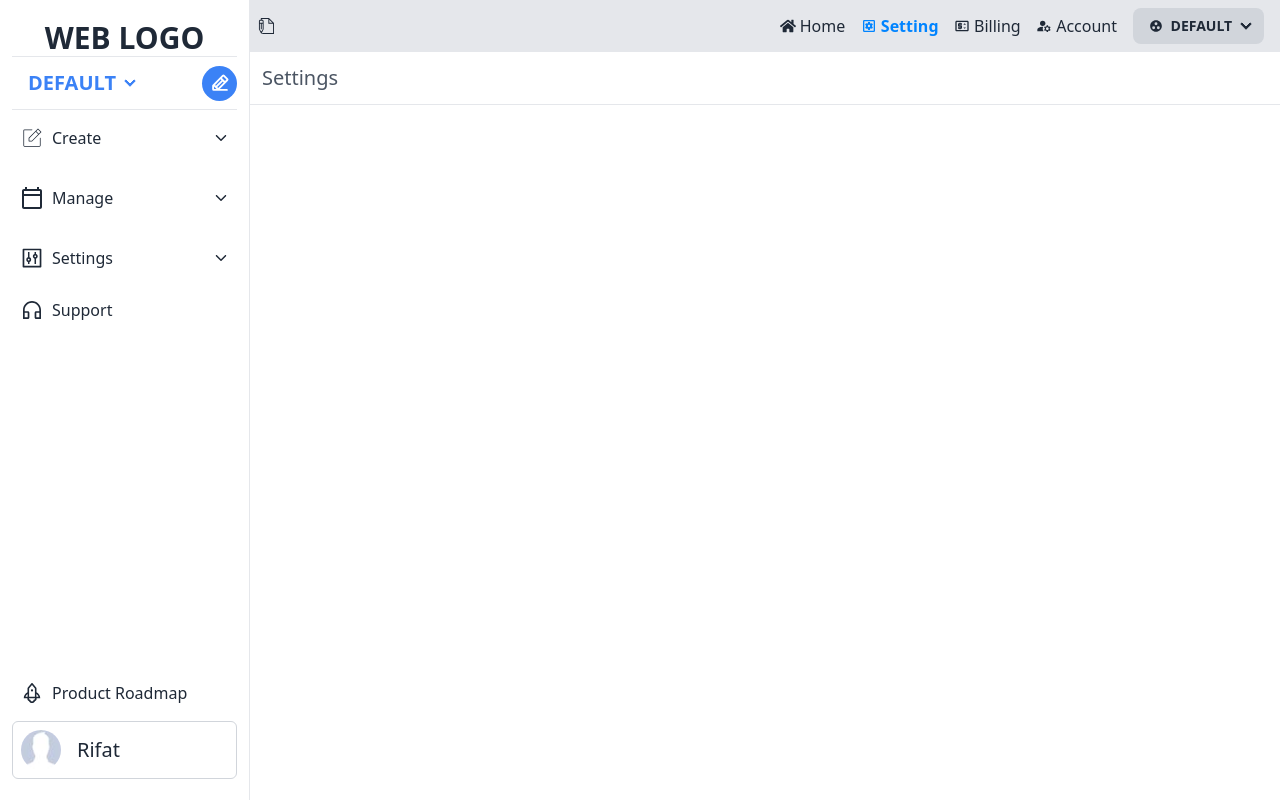
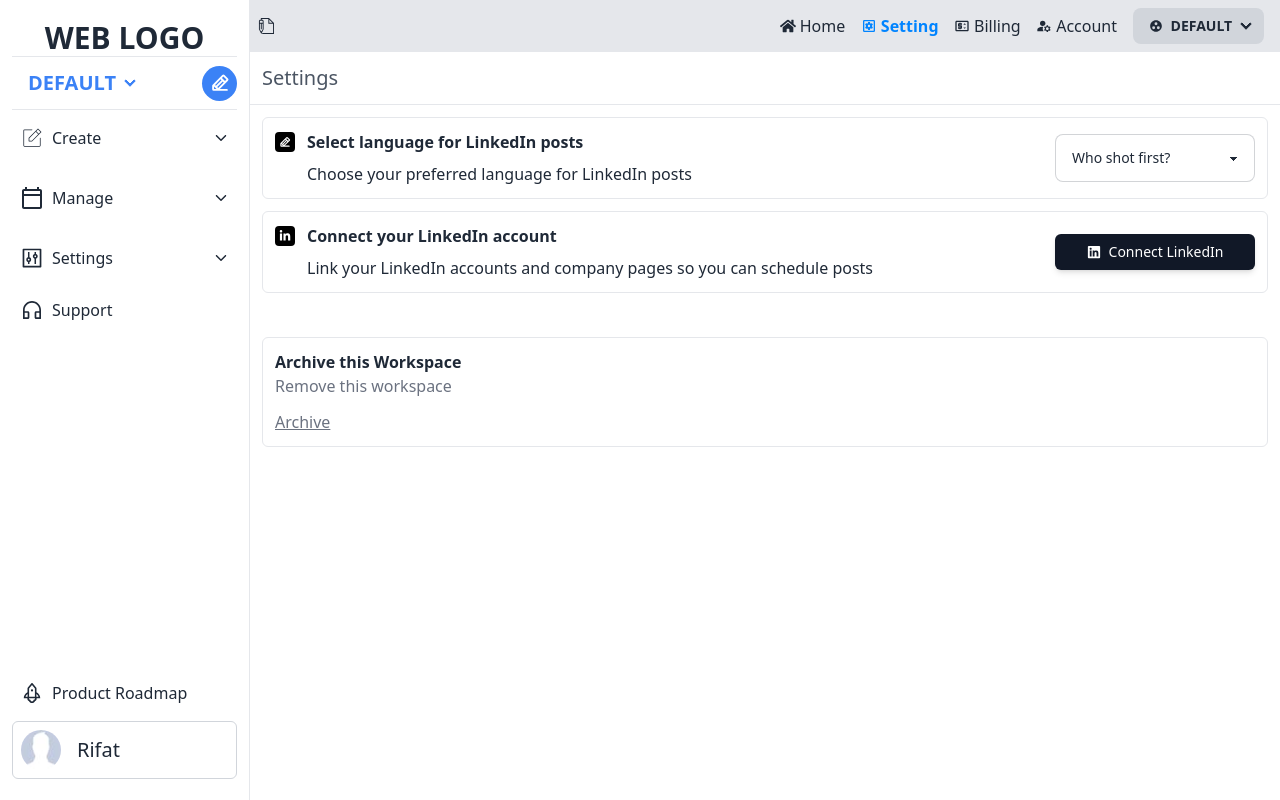
Before and after one commit to rifat0rahman/CometFrontend, a React (Vite) app: page /setting in a window 1280 px wide. Built offline with nearby package versions, Linux system fonts and the light colour scheme.

Commit message:
settings page is done

```diff
--- a/src/Components/DeshboardComponents/userDeshboard/Setting/Setting.jsx
+++ b/src/Components/DeshboardComponents/userDeshboard/Setting/Setting.jsx
@@ -1,3 +1,7 @@
+import { FaLinkedin, FaLinkedinIn } from "react-icons/fa";
+import { PiPencilLineBold } from "react-icons/pi";
+import { Link } from "react-router-dom";
+
 export default function Setting() {
   return (
     <div className="w-full">
@@ -5,7 +9,60 @@
         <h4 className="text-xl font-medium text-gray-600">Settings</h4>
       </div>
       {/* ------------------- main contant -----------  */}
-      <div className="w-full flex flex-col gap-3 p-3"></div>
+      <div className="w-full flex flex-col gap-3 p-3">
+        {/* -------------------- first option --------------  */}
+        <div className="w-full p-3 rounded-md border flex flex-col sm:flex-row justify-between gap-3 items-center">
+          <div className="w-full flex justify-start items-start flex-col sm:w-auto">
+            <div className="flex justify-center items-center gap-3">
+              <PiPencilLineBold className="p-1 bg-black text-white rounded text-xl" />
+              <h4 className="font-bold">Select language for LinkedIn posts</h4>
+            </div>
+            <p className="mt-2 ml-8">
+              Choose your preferred language for LinkedIn posts
+            </p>
+          </div>
+          <div className="w-full sm:w-auto">
+            <select className="select select-bordered w-full sm:w-[200px]">
+              <option className="!w-full" disabled selected>
+                Who shot first?
+              </option>
+              <option className="!w-full">Han Solo</option>
+              <option className="!w-full">Greedo</option>
+            </select>
+          </div>
+        </div>
+
+        {/* -------------------- secend option --------------  */}
+        <div className="w-full p-3 rounded-md border flex flex-col sm:flex-row justify-between gap-3 items-center">
+          <div className="w-full flex justify-start items-start flex-col sm:w-auto">
+            <div className="flex justify-center items-center gap-3">
+              <FaLinkedinIn className="p-1 bg-black text-white rounded text-xl" />
+              <h4 className="font-bold">Connect your LinkedIn account</h4>
+            </div>
+            <p className="mt-2 ml-8">
+              Link your LinkedIn accounts and company pages so you can schedule
+              posts
+            </p>
+          </div>
+          <div className="w-full sm:w-auto">
+            <button className="flex justify-center w-full sm:w-[200px] items-center text-sm px-3 p-2 rounded-md gap-2 text-white bg-gray-900 hover:bg-gray-700 shadow-md">
+              <FaLinkedin />
+              Connect LinkedIn
+            </button>
+          </div>
+        </div>
+
+        {/* -------------------- secend option --------------  */}
+        <div className="w-full p-3 rounded-md border flex flex-col gap-4 mt-8">
+          <div className="w-full flex justify-start items-start flex-col sm:w-auto">
+            <h4 className="font-bold">Archive this Workspace</h4>
+            <p className=" text-gray-500">Remove this workspace</p>
+            <Link to={`/setting`} className="text-gray-500 underline mt-3">
+              Archive
+            </Link>
+          </div>
+        </div>
+      </div>
     </div>
   );
 }
```
